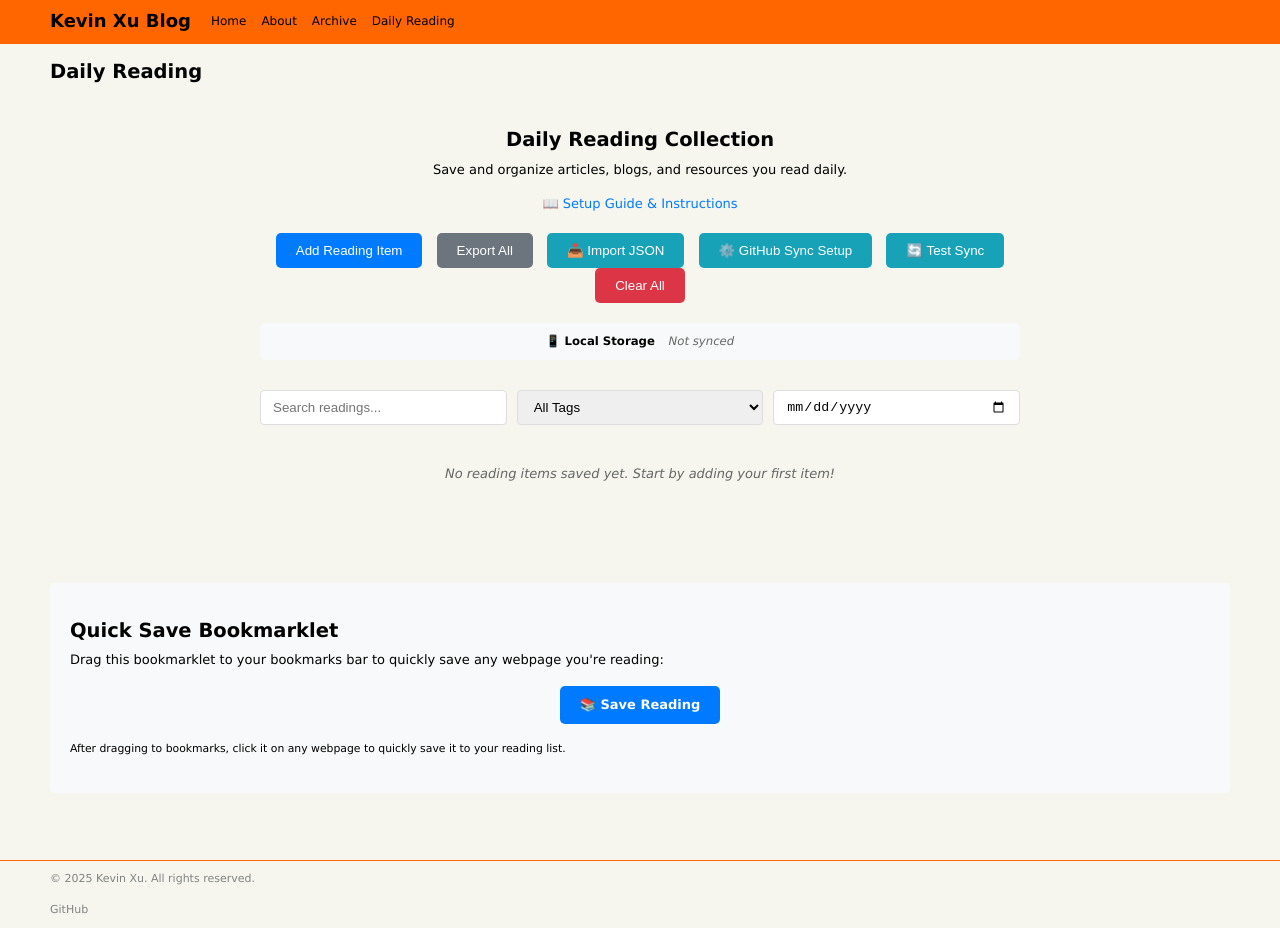
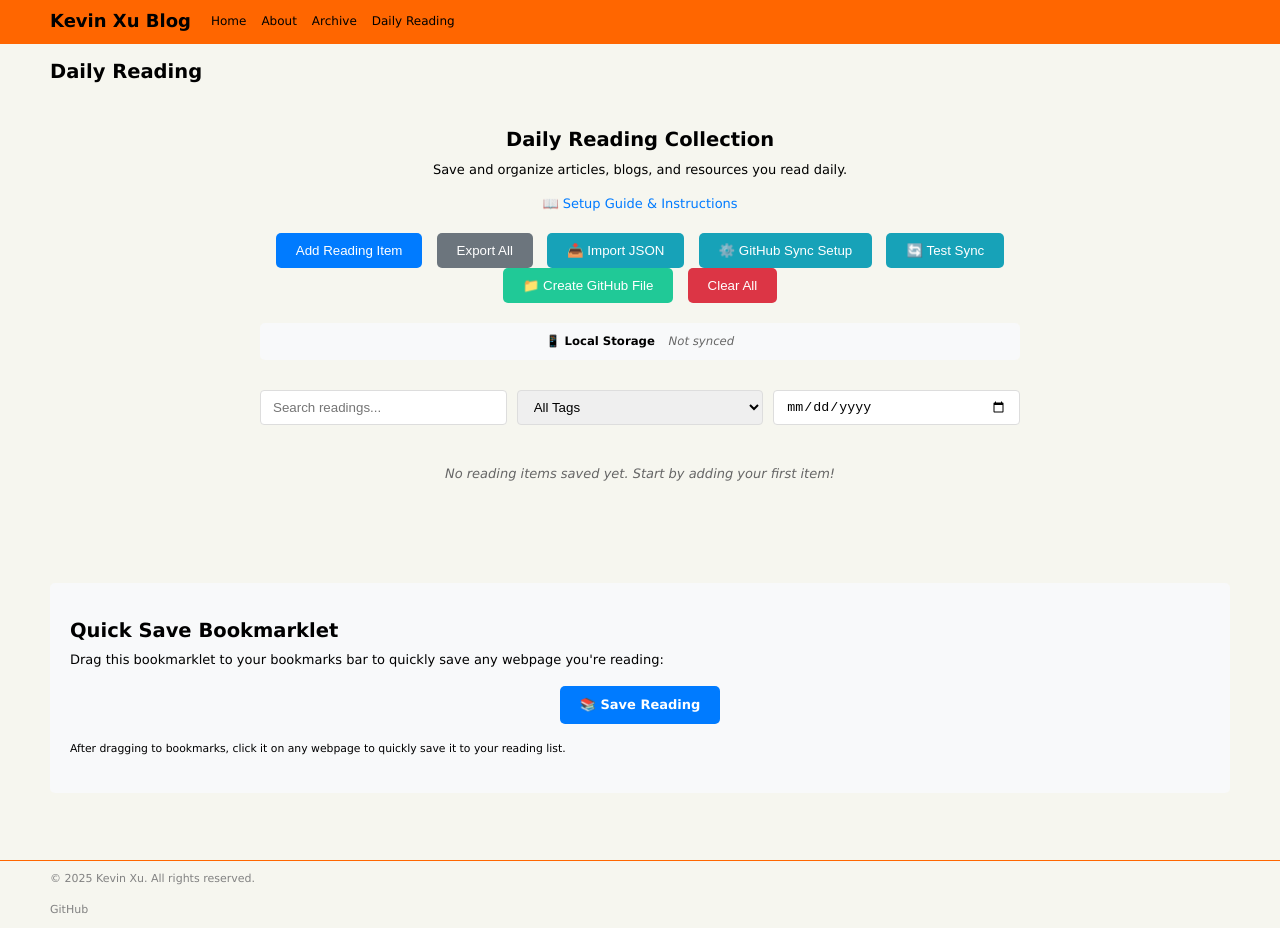
Before and after one commit to JKevinXu/github-blog, a Jekyll site: the page built from daily-reading.md, in a window 1280 px wide. Built offline with Jekyll 4.4.1, drawn with Linux system fonts in a browser that asks for light colours; some of the changed lines change nothing that is shown.

Commit message:
Add Create GitHub File Button: Introduce a new button for creating a GitHub file on the Daily Reading page. Implement associated event listener and enhance error handling for file creation and sync operations, providing detailed feedback to users for improved troubleshooting.

```diff
--- a/daily-reading.md
+++ b/daily-reading.md
@@ -16,6 +16,7 @@ permalink: /daily-reading/
             <button id="import-json-btn" class="btn btn-info">📥 Import JSON</button>
             <button id="github-setup-btn" class="btn btn-info">⚙️ GitHub Sync Setup</button>
             <button id="test-sync-btn" class="btn btn-info">🔄 Test Sync</button>
+            <button id="create-file-btn" class="btn btn-info">📁 Create GitHub File</button>
             <button id="clear-readings-btn" class="btn btn-danger">Clear All</button>
         </div>
 
@@ -151,6 +152,22 @@ permalink: /daily-reading/
 }
 
 #test-sync-btn:active {
+    transform: scale(0.98);
+}
+
+#create-file-btn {
+    background-color: #20c997;
+    border-color: #20c997;
+}
+
+#create-file-btn:hover {
+    background-color: #1aa179;
+    border-color: #1aa179;
+    transform: scale(1.02);
+    transition: all 0.2s ease;
+}
+
+#create-file-btn:active {
     transform: scale(0.98);
 }
 
@@ -968,6 +985,13 @@ class EnhancedReadingManager extends DailyReadingManager {
                 await this.testSync();
             });
         }
+
+        const createFileBtn = document.getElementById('create-file-btn');
+        if (createFileBtn) {
+            createFileBtn.addEventListener('click', async () => {
+                await this.createGitHubFile();
+            });
+        }
     }
 
     async syncWithGitHub() {
@@ -1049,16 +1073,108 @@ class EnhancedReadingManager extends DailyReadingManager {
         try {
             this.updateStorageStatus('☁️ GitHub Sync', 'Testing sync...');
 
+            // Test GitHub configuration
+            const config = {
+                owner: this.github.owner,
+                repo: this.github.repo,
+                branch: this.github.branch,
+                filePath: this.github.filePath,
+                hasToken: !!this.github.token
+            };
+
+            console.log('GitHub Config:', config);
+
+            // Test file existence and creation
+            try {
+                console.log('Testing file access...');
+                await this.github.getReadings();
+                console.log('✅ File exists and accessible');
+            } catch (error) {
+                console.log('File access error:', error);
+
+                if (error.status === 404) {
+                    console.log('🔧 File doesn\'t exist, attempting to create...');
+                    try {
+                        await this.github.saveReadings([], 'Initial readings file creation');
+                        console.log('✅ File created successfully');
+                    } catch (createError) {
+                        console.error('❌ Failed to create file:', createError);
+                        throw createError;
+                    }
+                } else {
+                    throw error;
+                }
+            }
+
             // Test sync functionality
             const result = await this.syncWithGitHub();
 
-            // Show result
-            alert(`✅ Sync test successful!\n\nLocal readings: ${this.getReadings().length}\nSynced readings: ${result.length}\nLast sync: ${new Date().toLocaleTimeString()}`);
+            // Show detailed result
+            alert(`✅ Sync test successful!\n\nConfiguration:\n- Repository: ${config.owner}/${config.repo}\n- Branch: ${config.branch}\n- File Path: ${config.filePath}\n- Token: ${config.hasToken ? 'Configured' : 'Missing'}\n\nResults:\n- Local readings: ${this.getReadings().length}\n- Synced readings: ${result.length}\n- Last sync: ${new Date().toLocaleTimeString()}\n\nCheck browser console for detailed logs.`);
 
         } catch (error) {
             console.error('Sync test failed:', error);
-            alert(`❌ Sync test failed: ${error.message}`);
+
+            // Provide detailed error information
+            let errorMsg = `❌ Sync test failed!\n\nError: ${error.message || error}\n\nPossible causes:\n`;
+
+            if (error.status === 404) {
+                errorMsg += '- Repository doesn\'t exist\n- File path is incorrect\n- No permission to access repo';
+            } else if (error.status === 401) {
+                errorMsg += '- Invalid GitHub token\n- Token expired\n- No repository access';
+            } else if (error.status === 403) {
+                errorMsg += '- Token lacks required permissions\n- Rate limit exceeded\n- Repository is private';
+            } else {
+                errorMsg += '- Network connection issue\n- GitHub API temporary issue\n- Invalid configuration';
+            }
+
+            errorMsg += `\n\nTechnical details:\nStatus: ${error.status}\nMessage: ${error.message}\n\nCheck browser console for full error details.`;
+
+            alert(errorMsg);
             this.updateStorageStatus('☁️ GitHub Sync', 'Sync test failed');
+        }
+    }
+
+    async createGitHubFile() {
+        if (!this.github) {
+            alert('❌ GitHub sync is not configured. Please set up GitHub sync first.');
+            return;
+        }
+
+        try {
+            this.updateStorageStatus('☁️ GitHub Sync', 'Creating file...');
+
+            // Get local readings to upload
+            const localReadings = this.getReadings();
+            const dataToUpload = localReadings.length > 0 ? localReadings : [];
+
+            // Create the file
+            await this.github.saveReadings(dataToUpload, 'Create initial daily readings file');
+
+            // Test that it worked
+            const createdReadings = await this.github.getReadings();
+
+            alert(`✅ GitHub file created successfully!\n\nLocation: ${this.github.owner}/${this.github.repo}/${this.github.filePath}\nBranch: ${this.github.branch}\nReadings uploaded: ${createdReadings.length}\n\nYou can now use GitHub sync normally.`);
+
+            this.updateStorageStatus('☁️ GitHub Sync', 'File created successfully');
+
+        } catch (error) {
+            console.error('Failed to create GitHub file:', error);
+
+            let errorMsg = `❌ Failed to create GitHub file!\n\nError: ${error.message || error}\n\n`;
+
+            if (error.status === 404) {
+                errorMsg += 'Repository not found. Please check:\n- Repository name: github-blog\n- Repository exists\n- Token has access';
+            } else if (error.status === 401) {
+                errorMsg += 'Authentication failed. Please check:\n- Token is valid\n- Token hasn\'t expired';
+            } else if (error.status === 403) {
+                errorMsg += 'Permission denied. Please check:\n- Token has "repo" scope\n- You have write access to the repository';
+            } else {
+                errorMsg += 'Unexpected error. Please check console for details.';
+            }
+
+            alert(errorMsg);
+            this.updateStorageStatus('☁️ GitHub Sync', 'File creation failed');
         }
     }
 }
```
